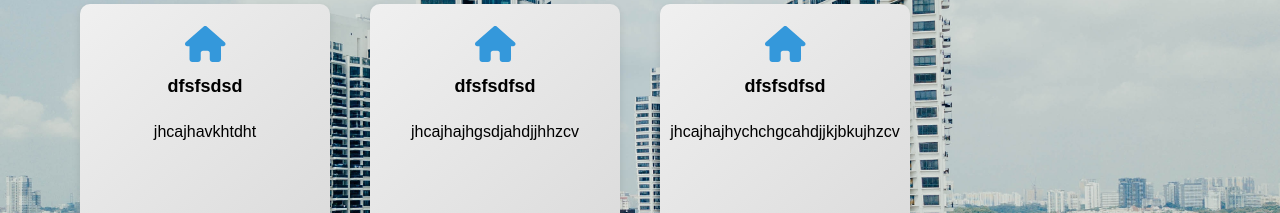
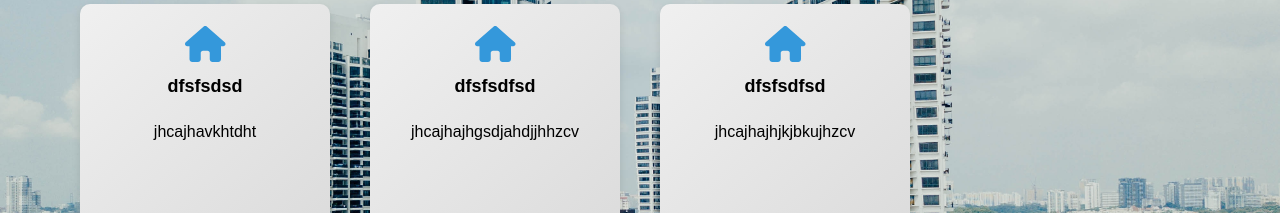
Before and after one commit to nimeshkk/Apartment_Site, a React (Create React App) app: page / in a window 1280 px wide. Shown: the part 1820-2033 px from the top of the page. Built offline with nearby package versions, Linux system fonts and the light colour scheme.

Commit message:
add details

```diff
--- a/src/components/info/info.js
+++ b/src/components/info/info.js
@@ -51,7 +51,7 @@ export default function Info() {
               <FontAwesomeIcon icon={faHouse} />
             </div>
             <span className='cardTitle'>dfsfsdfsd</span>
-            <p>jhcajhajhychchgcahdjjkjbkujhzcv</p>
+            <p>jhcajhajhjkjbkujhzcv</p>
           </div>
         </div>
       </div>
```
